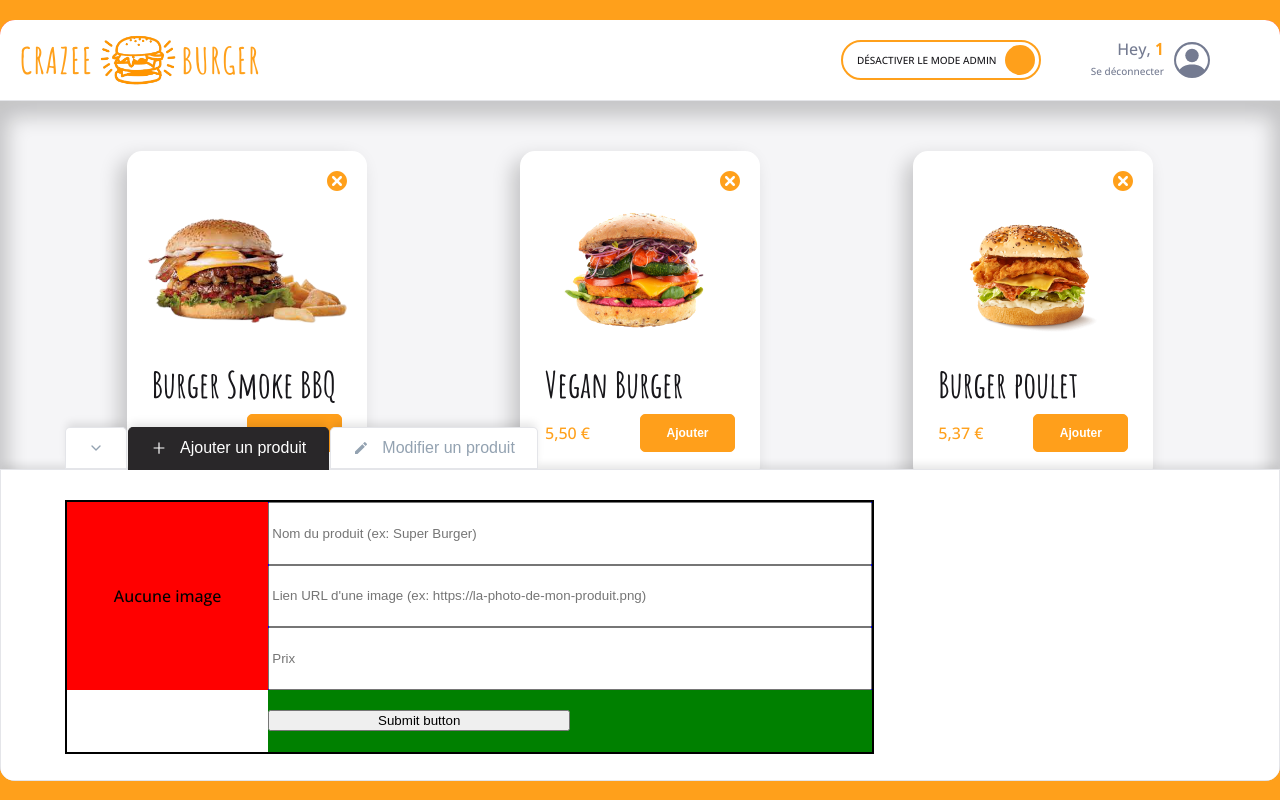
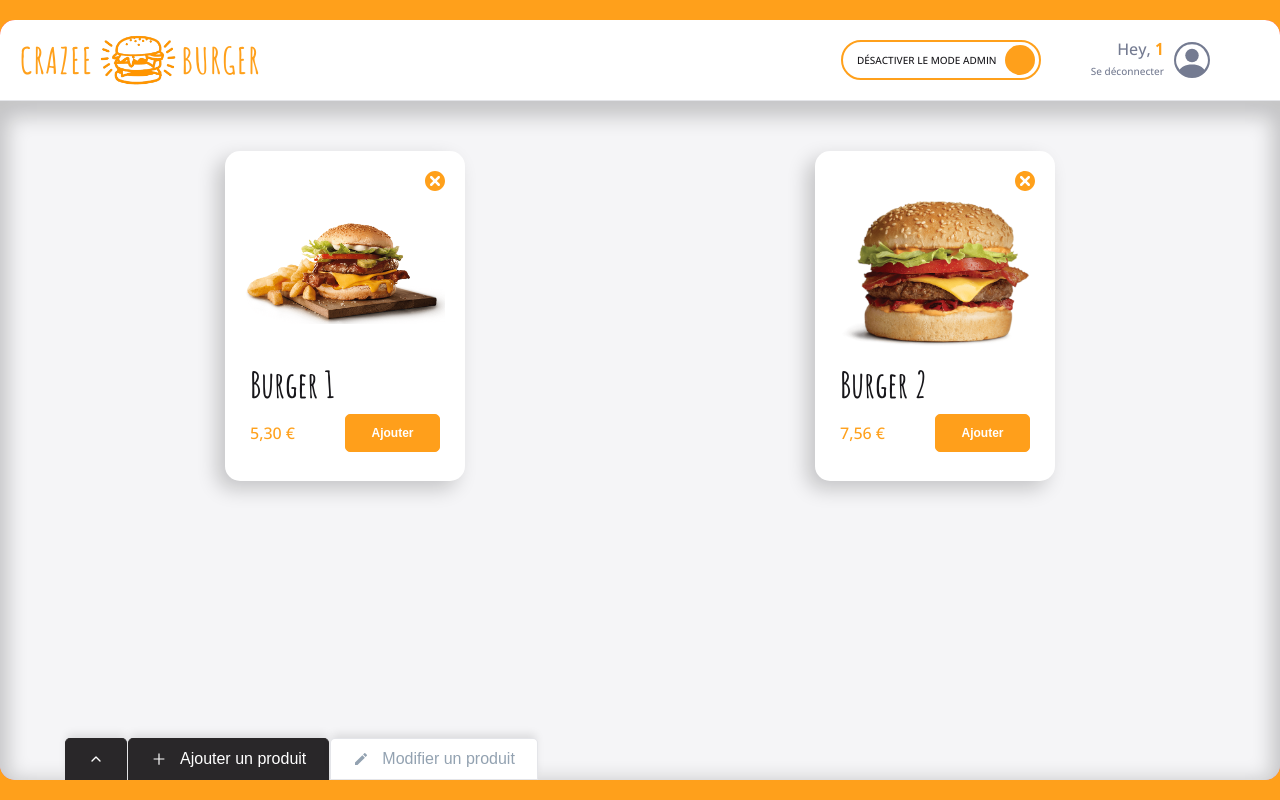
Before and after one commit to nicomil59/crazee-burger, a React (Create React App) app: page /order/1 in a window 1280 px wide. Built offline with nearby package versions, Linux system fonts and the light colour scheme.

Commit message:
♻️ F08: MENU > Add resetMenu button (no style)

```diff
--- a/src/components/pages/order/Main/Menu.js
+++ b/src/components/pages/order/Main/Menu.js
@@ -8,16 +8,23 @@
 const IMAGE_BY_DEFAULT = "/images/coming-soon.png";
 
 const Menu = () => {
+  const { menu, isModeAdmin, handleDelete, resetMenu } = useContext(OrderContext);
 
-  const { menu, isModeAdmin, handleDelete } = useContext(OrderContext);
+  if (menu.length === 0)
+    return (
+      <div>
+        <span>Pas de produit</span>
+        <button onClick={resetMenu}>Regénérer menu</button>
+      </div>
+    );
 
   return (
     <MenuStyled>
-      {menu.map(({title, imageSource, price, id}) => {
+      {menu.map(({ title, imageSource, price, id }) => {
         return (
           <Card
             title={title}
-            imageSource={imageSource ? imageSource : IMAGE_BY_DEFAULT }
+            imageSource={imageSource ? imageSource : IMAGE_BY_DEFAULT}
             leftDescription={formatPrice(price)}
             key={id}
             hasDeleteButton={isModeAdmin}
--- a/src/components/pages/order/OrderPage.js
+++ b/src/components/pages/order/OrderPage.js
@@ -9,9 +9,9 @@
 const OrderPage = () => {
   //state
   const [isModeAdmin, setIsModeAdmin] = useState(true);
-  const [isCollapsed, setIsCollapsed] = useState(false);
+  const [isCollapsed, setIsCollapsed] = useState(true);
   const [currentTabSelected, setCurrentTabSelected] = useState("add");
-  const [menu, setMenu] = useState(fakeMenu.MEDIUM);
+  const [menu, setMenu] = useState(fakeMenu.SMALL);
 
   const handleAdd = newProduct => {
 
@@ -37,6 +37,10 @@
     setMenu(menuUpdated);
   }
 
+  const resetMenu = () => {
+    setMenu(fakeMenu.SMALL);
+  }
+
   const orderContextValue = {
     isModeAdmin,
     setIsModeAdmin,
@@ -45,6 +49,7 @@
     currentTabSelected,
     setCurrentTabSelected,
     menu,
+    resetMenu,
     handleAdd,
     handleDelete
   };
--- a/src/context/OrderContext.js
+++ b/src/context/OrderContext.js
@@ -11,6 +11,7 @@
     setCurrentTabSelected: () => {},
 
     menu: [],
+    resetMenu: () => {},
     handleAdd: () => {},
     handleDelete: () => {},
 });
```
